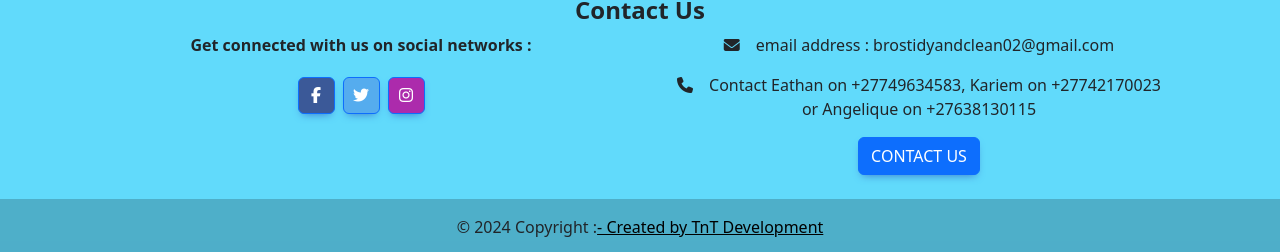
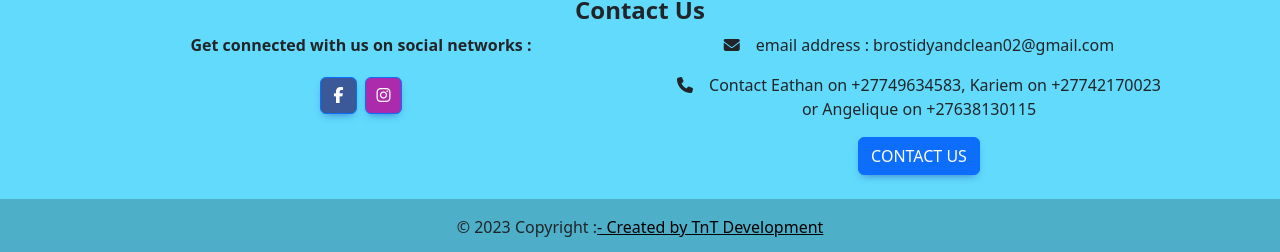
Before and after one commit to ChrisKoetzee/Clean-And-Tidy-Bros, a React (Create React App) app: page / in a window 1280 px wide. Shown: the part 776-1028 px from the top of the page. Built offline with nearby package versions, Linux system fonts and the light colour scheme.

Commit message:
updated media links and formula for date

```diff
--- a/src/components/Footer.js
+++ b/src/components/Footer.js
@@ -40,7 +40,7 @@ const Footer = () => {
                 >
                   <MDBIcon fab icon="facebook-f" />
                 </MDBBtn>
-                <MDBBtn
+                {/* <MDBBtn
                   floating
                   className="m-1 d-flex justify-content-center align-items-center"
                   style={{ backgroundColor: "#55acee" }}
@@ -48,12 +48,12 @@ const Footer = () => {
                   role="button"
                 >
                   <MDBIcon fab icon="twitter" />
-                </MDBBtn>
+                </MDBBtn> */}
                 <MDBBtn
                   floating
                   className="m-1 d-flex justify-content-center align-items-center"
                   style={{ backgroundColor: "#ac2bac" }}
-                  href="https://instagram.com/clean_and_tidy_bros_pty?igshid=MWZjMTM2ODFkZg=="
+                  href="https://www.instagram.com/umfazi_clean_and_tidy_rsa?igsh=OG0yeTQ2M2lyc2tn&utm_source=qr"
                   role="button"
                 >
                   <MDBIcon fab icon="instagram" />
@@ -80,7 +80,7 @@ const Footer = () => {
         className="text-center p-3"
         style={{ backgroundColor: "rgba(0, 0, 0, 0.2)", marginBottom: 0 }}
       >
-        © 2024 Copyright :
+        © {new Date().getFullYear()}  Copyright :
         <a className="text-black" href="#/">
           - Created by TnT Development
         </a>
--- a/src/pages/Home.js
+++ b/src/pages/Home.js
@@ -4,6 +4,7 @@ import "../App.css";
 import "bootstrap/dist/css/bootstrap.min.css";
 import VisionMission from "../components/VisionMission";
 import Template from "../components/Template";
+import Flyer from "../images/NewFlyer.jpeg";
 
 const Home = () => {
   return (
@@ -14,7 +15,7 @@ const Home = () => {
           <p>Please see the link below for the flyer.</p>
           <a
             className="App-link"
-            href="https://www.canva.com/design/DAFqaXI46Ag/oYUTdSW95NHWNqdBFe_uEQ/view?utm_content=DAFqaXI46Ag&utm_campaign=designshare&utm_medium=link&utm_source=publishsharelink "
+            href={Flyer}
             target="_blank"
             rel="noopener noreferrer"
           >
```
Also changed, not shown: src/images/NewFlyer.jpeg (added).
